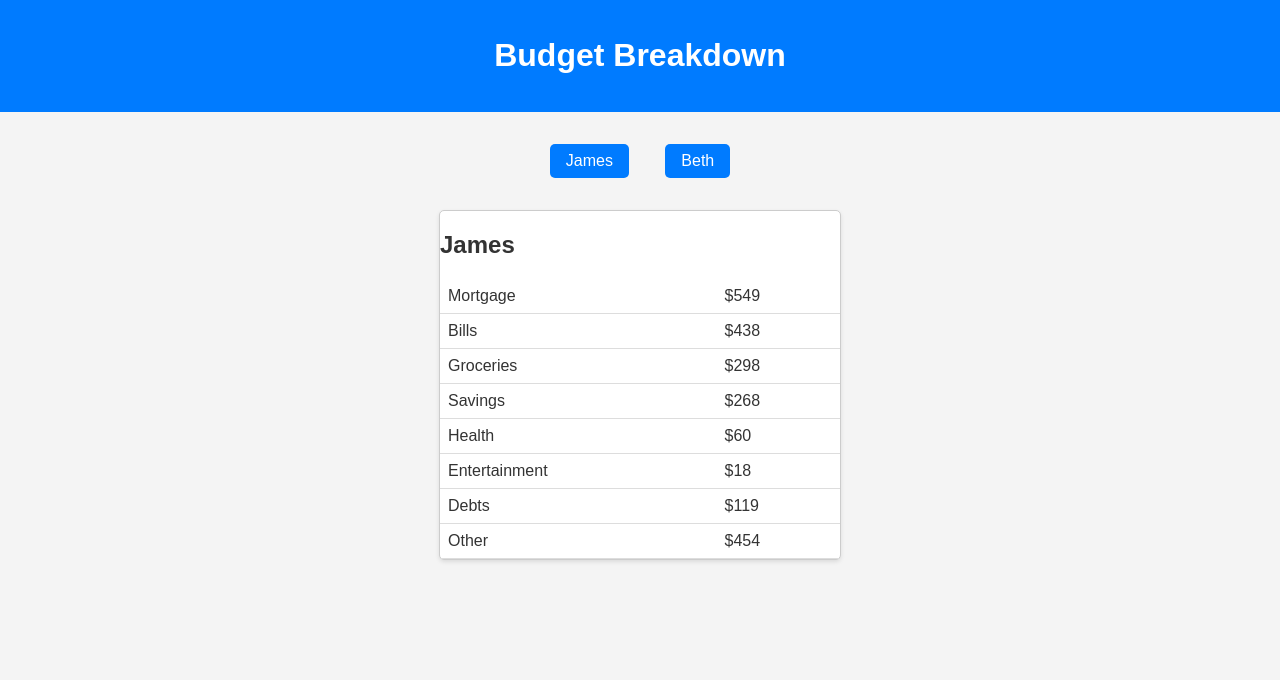
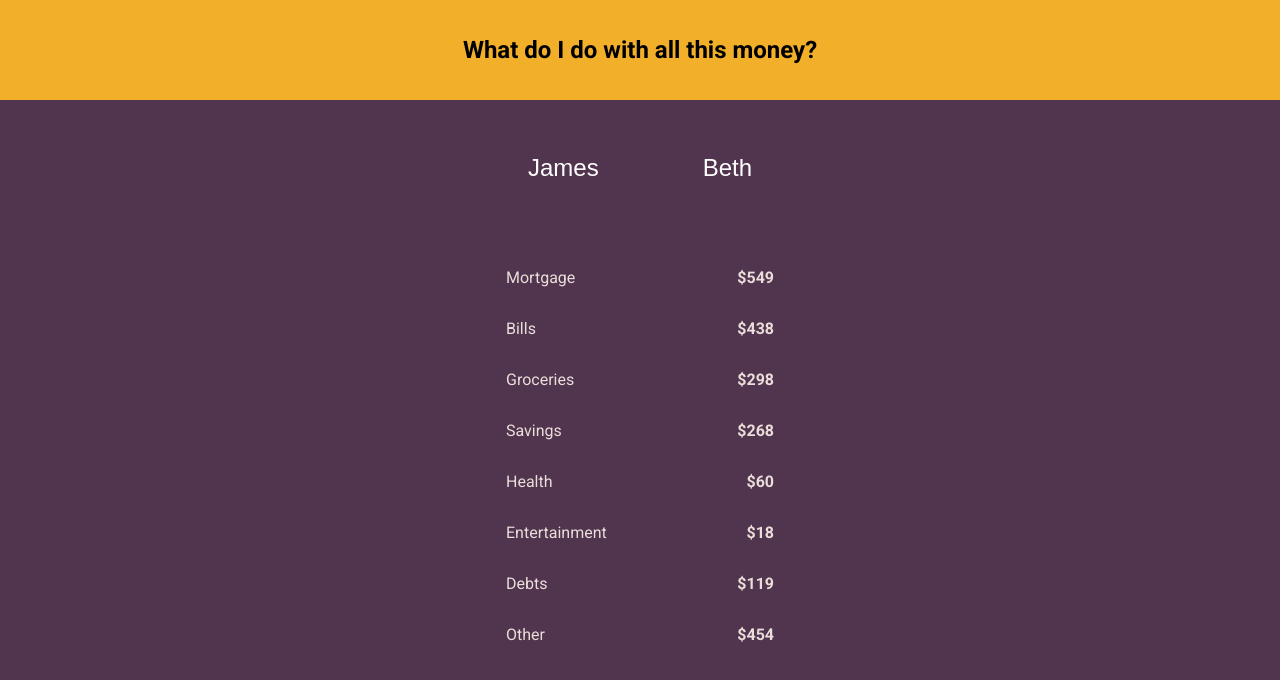
Before and after one commit to JBRene/Budget-Info, a plain HTML site: page index.html in a window 1280 px wide. Both pictures are taken after a click on the button "James". Drawn offline with Linux system fonts and the light colour scheme.

Commit message:
Update UI elements and styles for budget breakdown feature

```diff
--- a/index.html
+++ b/index.html
@@ -10,7 +10,7 @@
 </head>
 <body>
     <header>
-      <h1>Budget Breakdown</h1>
+      <h2>What do I do with all this money?</h2>
     </header>
 
     <main>
@@ -18,7 +18,7 @@
       <button onclick="toggleBreakdown('beth')">Beth</button>
 
       <div id = "breakdown-container" class = "breakdown">
-        <h2 id = "breakdown-title"></h2>
+        <!--h2 id = "breakdown-title"></h2> -->
         <table>
             <tbody id = "breakdown-table">
                 <!-- Rows will be populated dynamically -->
--- a/script.js
+++ b/script.js
@@ -30,14 +30,14 @@ const budgetData = {
 
 function toggleBreakdown(person) {
     const container = document.getElementById("breakdown-container");
-    const title = document.getElementById("breakdown-title");
+    // const title = document.getElementById("breakdown-title");
     const tableBody = document.getElementById("breakdown-table");
 
     // Toggle visibility of the container
     if (container.style.display === "none" || container.style.display === "") {
         // Populate the table with selected person's data
         const data = budgetData[person];
-        title.textContent = data.title;
+        // title.textContent = data.title;
 
         // Clear existing rows
         tableBody.innerHTML = "";
@@ -46,8 +46,8 @@ function toggleBreakdown(person) {
         data.breakdown.forEach((item) => {
             const row = document.createElement("tr");
             row.innerHTML = `
-                <td>${item.category}</td>
-                <td>$${item.amount}</td>
+                <td class = "cat">${item.category}</td>
+                <td class = "dollar">$${item.amount}</td>
             `;
             tableBody.appendChild(row);
     });
--- a/style.css
+++ b/style.css
@@ -1,15 +1,17 @@
+@import url('https://fonts.googleapis.com/css2?family=Roboto:ital,wght@0,100..900;1,100..900&display=swap');
+
 body {
-    font-family: Arial, sans-serif;
+    font-family: 'Roboto', sans-serif;
     margin: 0;
     padding: 0;
     text-align: center;
-    background: #f4f4f4;
-    color: #333;
+    background: #51344D;
+    color: #EADEDA;
   }
 
   header {
-    background: #007bff;
-    color: white;
+    background: #f2af29;
+    color: black;
     padding: 1em;
   }
 
@@ -19,14 +21,12 @@ body {
 
   .breakdown {
     display: none; /* Hidden by default */
+    padding: 1em;
     margin: 1em auto;
-    border: 1px solid #ccc;
-    border-radius: 5px;
-    background: #fff;
-    box-shadow: 0 2px 4px rgba(0, 0, 0, 0.1);
-    text-align: left;
+    background: #51344D;
+    text-align: right;
     width: 90%;
-    max-width: 400px;
+    max-width: 300px;
   }
 
   table {
@@ -36,24 +36,26 @@ body {
 
   table th, table td {
     text-align: left;
-    padding: 0.5em;
+    padding: 1em;
   }
 
-  table tr {
-    border-bottom: 1px solid #ddd;
+  .dollar {
+    text-align: right;
+    font-weight: 700;
   }
 
   button {
-    background: #007bff;
+    background: #51344D;
     color: white;
-    border: none;
+    border: 0.1em solid #51344D;
     padding: 0.5em 1em;
     margin: 1em;
-    font-size: 1em;
-    border-radius: 5px;
+    font-size: 1.5em;
+    border-radius: 10px;
     cursor: pointer;
   }
 
   button:hover {
-    background: #0056b3;
+    background: #f2af29;
+    color: white;
   }
```
